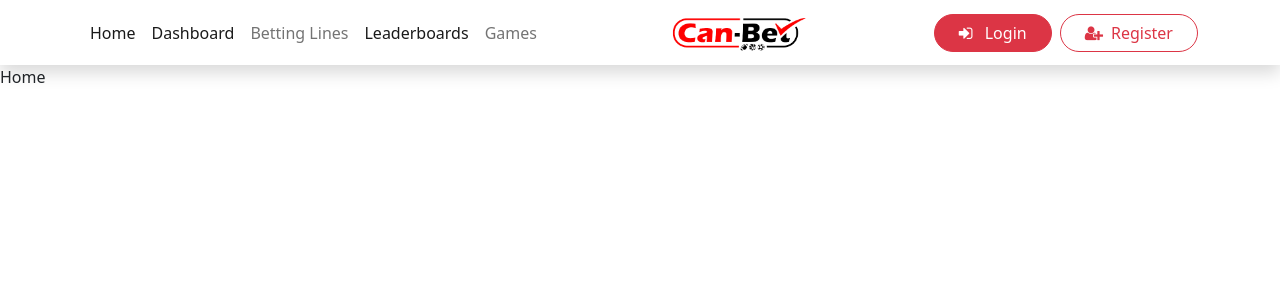
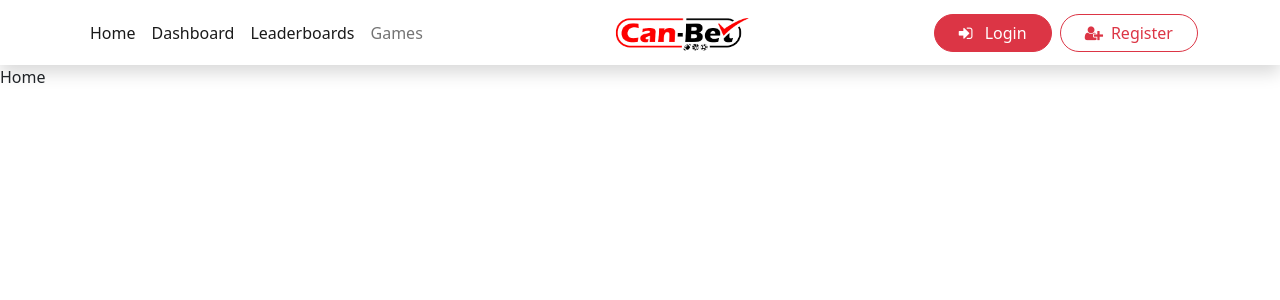
Before and after one commit to bafzaal/Can-Bet, a React (Create React App) app in the folder client-app/: page / in a window 1280 px wide. Shown: the top 300 px of the page. Built offline with nearby package versions, Linux system fonts and the light colour scheme; no server answers.

Commit message:
Removed betting lines link from navbar because it's contained in games now

```diff
--- a/client-app/src/components/Navbar.jsx
+++ b/client-app/src/components/Navbar.jsx
@@ -18,9 +18,9 @@
                             <li className="nav-item">
                                 <NavLink to="/" className="nav-link" href="#">Dashboard</NavLink> {/*Placeholder*/}
                             </li>
-                            <li className="nav-item">
-                                <NavLink to="/betting-lines" className="nav-link" href="#">Betting Lines</NavLink> {/*Placeholder*/}
-                            </li>
+                            {/* <li className="nav-item">
+                                <NavLink to="/betting-lines" className="nav-link" href="#">Betting Lines</NavLink>
+                            </li> */}
                             <li className="nav-item">
                                 <NavLink to="/" className="nav-link" href="#">Leaderboards</NavLink> {/*Placeholder*/}
                             </li>
```
